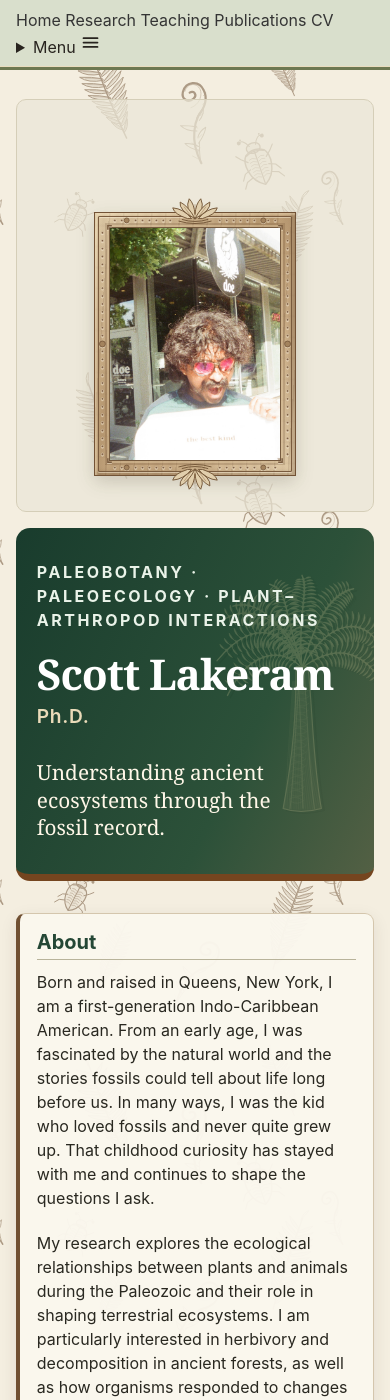
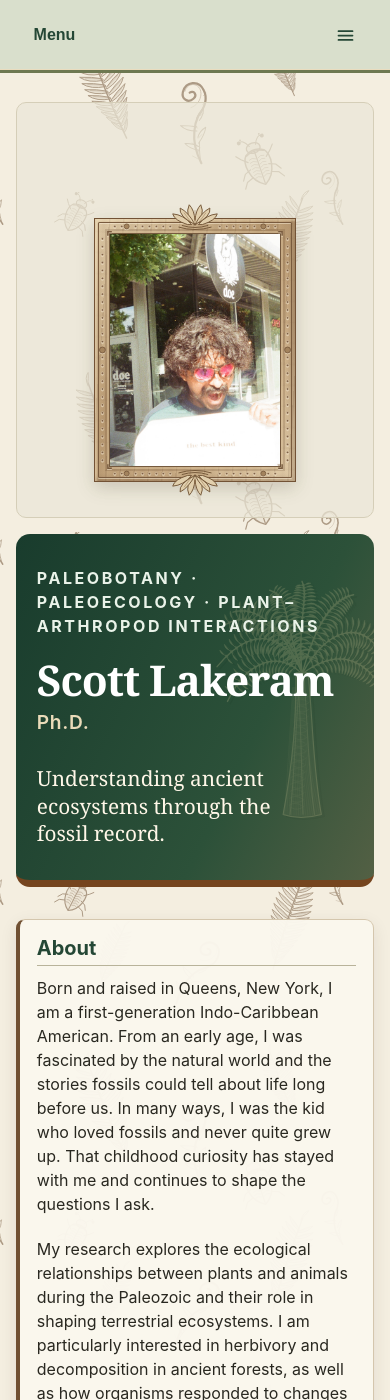
Before and after one commit to slakeram/slakeram.github.io, a Jekyll site: the page built from _pages/about.md, in a window 390 px wide and 1400 px high. Built offline with Jekyll 4.4.1, drawn with Linux system fonts in a browser that asks for light colours; a script bundle is joined from its source files by our own code; a style sheet for code colours, icons or effects is not loaded.

Commit message:
Style desktop and mobile dropdown navigation

```diff
--- a/assets/css/botanical.css
+++ b/assets/css/botanical.css
@@ -577,3 +577,97 @@ body:has(.kolam-cv) .cv-person-name {text-align:left!important;margin:0 0 1.5rem
     0 0 0 4px rgba(91,59,35,.19),
     inset 0 2px 4px rgba(45,29,18,.25);
 }
+
+/* Responsive botanical navigation: horizontal links on wide screens and
+   an accessible native details dropdown on tablets and phones. */
+.botanical-site-nav {
+  position:relative;
+  max-width:100%;
+  background:transparent;
+  color:#244735;
+  font-family:Arial,sans-serif;
+}
+.botanical-nav-desktop {
+  display:flex;
+  flex-wrap:wrap;
+  align-items:center;
+  gap:0;
+}
+.botanical-site-nav .botanical-nav-link {
+  display:inline-flex;
+  align-items:center;
+  min-height:55px;
+  padding:.85rem 1.15rem;
+  color:#244735;
+  font-size:1rem;
+  font-weight:700;
+  text-decoration:none;
+  border-bottom:3px solid transparent;
+}
+.botanical-site-nav .botanical-nav-link:hover,
+.botanical-site-nav .botanical-nav-link:focus-visible {
+  background:#c2cbb4;
+  color:#3f2a1d;
+}
+.botanical-site-nav .botanical-nav-link.is-current {
+  border-bottom-color:#75451f;
+}
+.botanical-nav-dropdown {display:none;}
+@media (max-width:800px) {
+  .botanical-site-nav .botanical-nav-desktop {display:none;}
+  .botanical-nav-dropdown {display:block;position:relative;}
+  .botanical-nav-dropdown > summary {
+    display:flex;
+    justify-content:space-between;
+    align-items:center;
+    gap:1rem;
+    box-sizing:border-box;
+    min-height:54px;
+    padding:.8rem 1.1rem;
+    font-weight:700;
+    color:#244735;
+    background:#d9dfcc;
+    cursor:pointer;
+    list-style:none;
+  }
+  .botanical-nav-dropdown > summary::-webkit-details-marker {display:none;}
+  .botanical-nav-dropdown > summary::marker {content:"";}
+  .botanical-nav-dropdown > summary:hover,
+  .botanical-nav-dropdown > summary:focus-visible {
+    background:#c2cbb4;
+  }
+  .botanical-nav-dropdown[open] > summary {background:#c2cbb4;}
+  .botanical-nav-menu-icon {flex:none;transition:transform .16s ease;}
+  .botanical-nav-dropdown[open] .botanical-nav-menu-icon {transform:rotate(90deg);}
+  .botanical-nav-dropdown-list {
+    position:absolute;
+    left:0;
+    right:0;
+    top:100%;
+    z-index:1000;
+    display:block;
+    padding:.4rem 0;
+    margin:0;
+    list-style:none;
+    background:#f4eee0;
+    border:1px solid #b8ae92;
+    border-top:3px solid #75451f;
+    border-radius:0 0 7px 7px;
+    box-shadow:0 9px 18px rgba(45,34,23,.18);
+  }
+  .botanical-nav-dropdown-list li {margin:0;padding:0;list-style:none;}
+  .botanical-nav-dropdown-list a {
+    display:block;
+    padding:.8rem 1.2rem;
+    color:#244735;
+    font-size:1rem;
+    font-weight:650;
+    text-decoration:none;
+  }
+  .botanical-nav-dropdown-list a:hover,
+  .botanical-nav-dropdown-list a:focus-visible,
+  .botanical-nav-dropdown-list a[aria-current="page"] {
+    color:#3f2a1d;
+    background:#e2dac7;
+  }
+}
```
